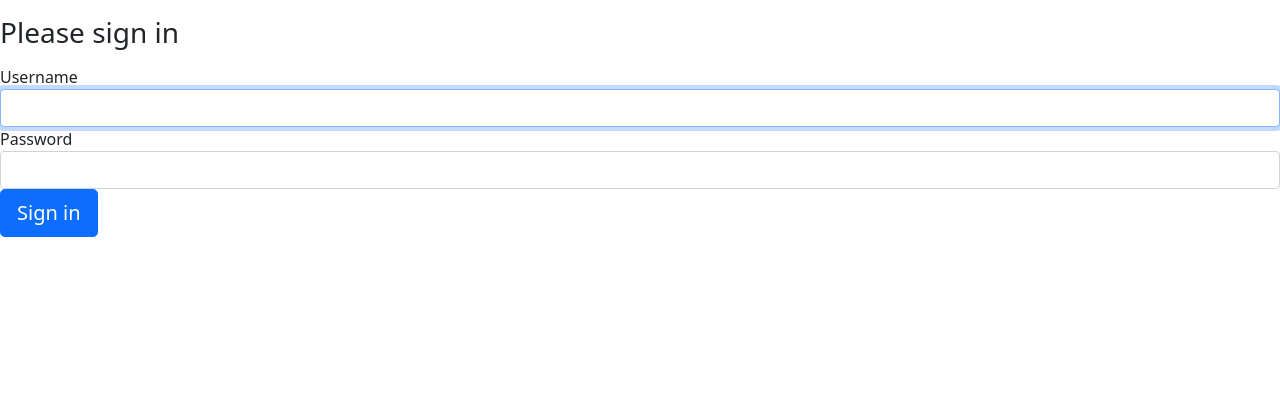
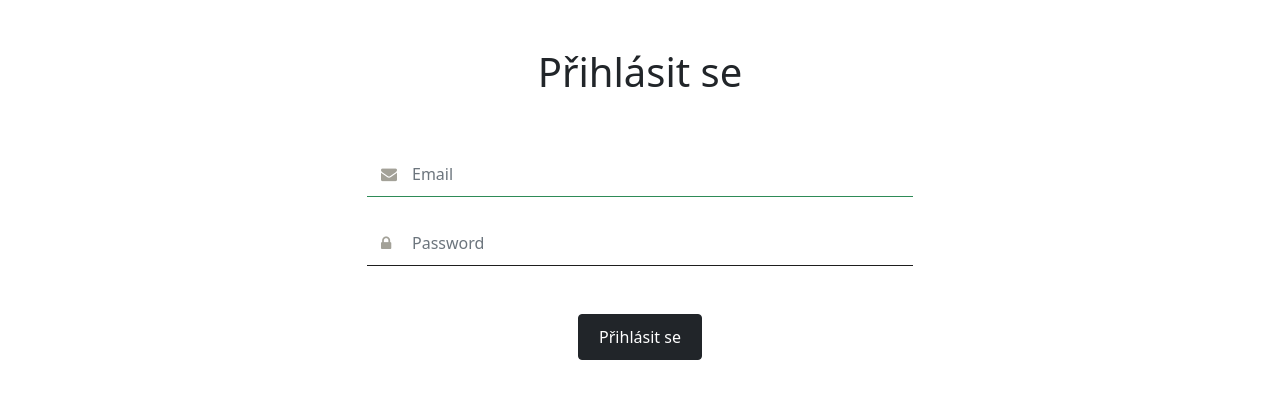
Before and after one commit to Michael86868/BLOG-Symfony, a Symfony app: template templates/security/login.html.twig in a window 1280 px wide. Shown: the part 78-477 px from the top of the page. Run offline with Twig, Linux system fonts and the light colour scheme; the template is opened without the code that fills it, so the values that code supplies are empty; some libraries are stand-ins or nearby versions.

Commit message:
Added design for login

```diff
--- a/public/bootstrap/custom/navbar.css
+++ b/public/bootstrap/custom/navbar.css
@@ -134,4 +134,81 @@
   padding: 12px 8px;
 }
 
+.form-control, .form-control,.form-control:focus{
+  background-color: inherit;
+  outline: none;
+  box-shadow: none;
+  border-radius: 0;
+  border: none;
+  display: inline;
+  height: 45px;
+}
+.form-control{
+  border-bottom: 1px solid rgba(30,30,30,1);
+}
+.form-control:focus{
+  border-bottom: 1px solid seagreen;
+}
+.input-group-text{
+  background: transparent;
+  border: none;
+}
+.inner-addon {
+  position: relative;
+}
+
+.inner-addon .fa {
+  color: #a3a198;
+  position: absolute;
+  padding: 14px;
+  pointer-events: none;
+}
+
+.left-addon .fa {
+  left:  0;
+}
+.right-addon .fa {
+  right: 0;
+}
+
+.left-addon > input:not([type='checkbox']){
+  padding-left:  45px;
+}
+.left-addon > input[type='checkbox']{
+  margin-right:  0;
+}
+
+.right-addon input {
+  padding-right: 45px;
+}
+
+select option {
+  background: rgba(0, 0, 0, 1);
+}
+.form-select{
+  color: #8e8e8e;
+  -webkit-appearance: none;
+  -moz-appearance: none;
+  appearance: none;
+  padding-left: 45px;
+}
+option
+{
+  position: relative;
+  padding-left: 5px;
+}
+.checkbox-label{
+  margin-left: 12px;
+}
+.form-control-checkbox{
+  margin-left: 12px;
+}
+input:-webkit-autofill,
+input:-webkit-autofill:hover,
+input:-webkit-autofill:focus,
+input:-webkit-autofill:active  {
+  transition: background-color 5000s;
+  -webkit-text-fill-color: black !important;
+}
+
 /*# sourceMappingURL=navbar.css.map */
--- a/templates/base.html.twig
+++ b/templates/base.html.twig
@@ -27,9 +27,9 @@
             </ul>
             <ul class="col-12 col-lg-auto mb-3 mb-lg-0 me-lg-3 justify-content-center nav">
                 {% if is_granted('ROLE_USER') %}
-                    <li><span class="nav-link px-3 link-dark fw-bolder">{{ app.user.username }}</span></li>
-                    <li><img src="{{ asset('images/avatars/av.jpg') }}" alt="" height="40" class="rounded-circle"></li>
-                    <li><a href="{{ path('app_logout') }}" class="px-1 link-dark fw-bolder btn btn-dark text-light ms-3 mt-1">Odhlásit se</a></li>
+                    <li><span class="nav-link px-3 link-dark fw-bolder pt-1">{{ app.user.username }}</span></li>
+                    <li><img src="{{ asset('images/avatars/av.jpg') }}" alt="" height="35" class="rounded-circle"></li>
+                    <li><a href="{{ path('app_logout') }}" class="px-1 link-dark fw-bolder btn btn-dark text-light ms-4">Odhlásit se</a></li>
                 {% else %}
                     <li><a href="{{ path('app_login') }}" class="nav-link px-3 link-dark fw-bolder">Přihlásit se</a></li>
                     <li><a href="{{ path('app_register') }}" class="nav-link px-3 link-dark fw-bolder">Registrovat se</a></li>
--- a/templates/security/login.html.twig
+++ b/templates/security/login.html.twig
@@ -3,40 +3,68 @@
 {% block title %}Log in!{% endblock %}
 
 {% block body %}
+    <section class="container mt-5">
+        <div class="row">
+            <div class="col-xl-12">
+                <h1 class="text-center">Přihlásit se</h1>
+            </div>
+            <div class="col-xl-6 mx-auto">
                 <form method="post">
                     {% if error %}
-        <div class="alert alert-danger">{{ error.messageKey|trans(error.messageData, 'security') }}</div>
+                        <div class="alert alert-danger alert-dismissible fade show" role="alert">
+                            <strong>{{ error.messageKey|trans(error.messageData, 'security') }}</strong>
+                            <button type="button" class="btn-close" data-bs-dismiss="alert" aria-label="Close"></button>
+                        </div>
                     {% endif %}
 
                     {% if app.user %}
-        <div class="mb-3">
-            You are logged in as {{ app.user.username }}, <a href="{{ path('app_logout') }}">Logout</a>
+                        <div class="mb-3 text-center mt-5">
+                            <p class="text-danger h5 fw-bolder">Už jsi přihlášen jako {{ app.user.username }}</p>
                         </div>
                     {% endif %}
+                    <div class="form-group">
 
-    <h1 class="h3 mb-3 font-weight-normal">Please sign in</h1>
-    <label for="inputUsername">Username</label>
-    <input type="text" value="{{ last_username }}" name="username" id="inputUsername" class="form-control" autocomplete="username" required autofocus>
-    <label for="inputPassword">Password</label>
-    <input type="password" name="password" id="inputPassword" class="form-control" autocomplete="current-password" required>
-
+                        <div class="inner-addon left-addon mt-5">
+                            <i class="fa fa-envelope"></i>
+                            <input type="text" name="username" value="{{ last_username }}" class="form-control" placeholder="Email" autofocus required/>
+                        </div>
+                        <div class="inner-addon left-addon mt-4">
+                            <i class="fa fa-lock"></i>
+                            <input name="password" type="password" class="form-control" placeholder="Password"/>
+                        </div>
                         <input type="hidden" name="_csrf_token"
                                value="{{ csrf_token('authenticate') }}"
                         >
+                    </div>
+                    <div class="text-center mt-5">
+                        <button style="padding: 10px 20px;" class="btn btn-dark font-weight-bold" type="submit">Přihlásit se</button>
+                    </div>
+                </form>
+            </div>
+        </div>
+    </section>
 
-    {#
-        Uncomment this section and add a remember_me option below your firewall to activate remember me functionality.
-        See https://symfony.com/doc/current/security/remember_me.html
 
-        <div class="checkbox mb-3">
-            <label>
-                <input type="checkbox" name="_remember_me"> Remember me
-            </label>
-        </div>
-    #}
 
-    <button class="btn btn-lg btn-primary" type="submit">
-        Sign in
-    </button>
-</form>
+
+
+
+
+
+
+
+
+
+
+
+
+
+
+
+
+
+
+
+
+
 {% endblock %}
```
Lines whose indentation alone changed are shown as unchanged.
